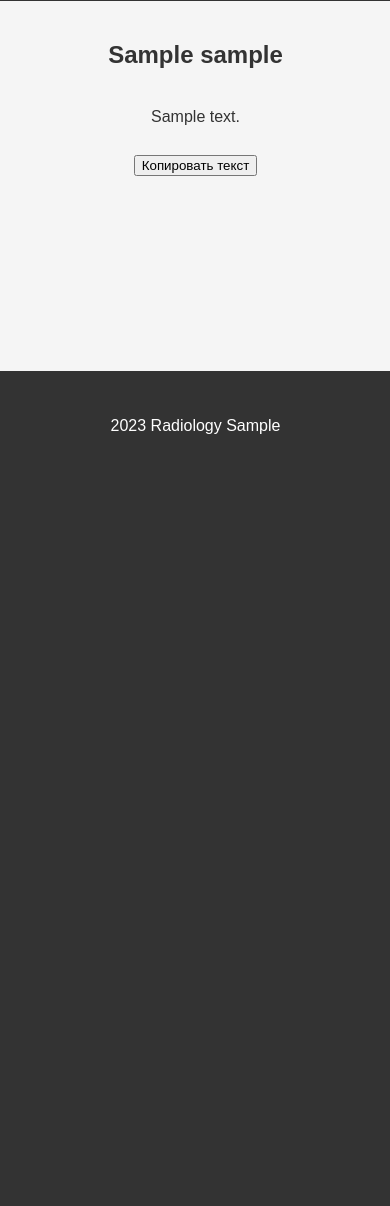
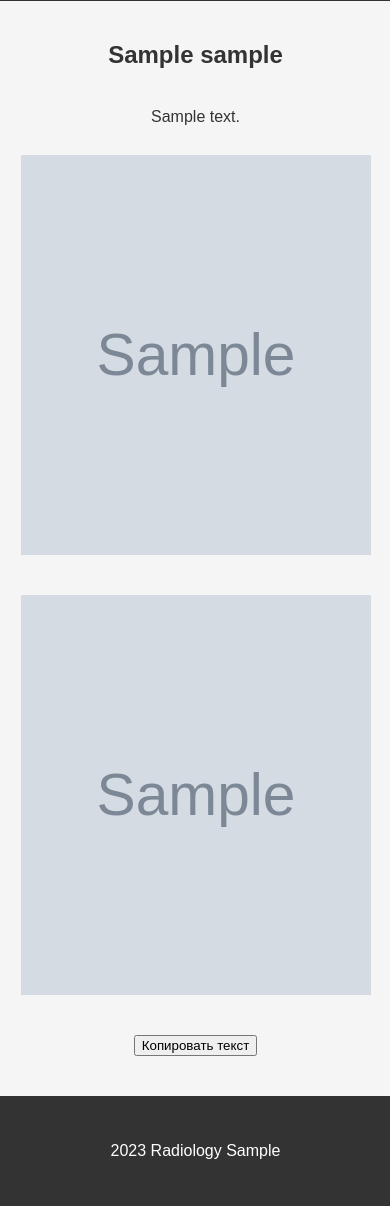
Before and after one commit to expiratory/radiology_sample, a Django app: template radiology_sample/templates/sample/get_defined_sample.html in a window 390 px wide. Shown: the part 363-1569 px from the top of the page. Before the commit the page ends 797 px from the top, so only its background shows below. Run offline with Django 4.2, Linux system fonts and the light colour scheme; the template is opened without the code that fills it: values that come from a table or form of the project are taken from there, others are empty; tables that the repository leaves empty hold one stand-in row (values such as "Sample post"); grey boxes marked "Sample" are stand-in pictures.

Commit message:
added images upload to samples (optionally)

```diff
--- a/radiology_sample/sample/models.py
+++ b/radiology_sample/sample/models.py
@@ -35,3 +35,5 @@ class Sample(models.Model):
                                           choices=REGION_OF_INTEREST_CHOICES, default="", blank=False, null=False)
     specialization = models.CharField(verbose_name='Специализация', max_length=50, choices=SPECIALIZATION_CHOICES,
                                       default="", blank=False, null=False)
+    image = models.ImageField(blank=True, null=True, verbose_name='Изображение')
+    additional_image = models.ImageField(blank=True, null=True, verbose_name='Дополнительное изображение')
--- a/radiology_sample/sample/serializers.py
+++ b/radiology_sample/sample/serializers.py
@@ -7,4 +7,5 @@ class SampleSerializer(serializers.ModelSerializer):
     class Meta:
         model = Sample
         fields = ('title', 'text', 'datetime_of_creation', 'datetime_of_change',
-                  'modality', 'region_of_interest', 'specialization')
+                  'modality', 'region_of_interest', 'specialization', 'image',
+                  'additional_image')
--- a/radiology_sample/static_dev/sample/styles.css
+++ b/radiology_sample/static_dev/sample/styles.css
@@ -219,6 +219,21 @@ h1 {
     justify-content: center;
 }
 
+.defined-images {
+    display: grid;
+    grid-template-columns: repeat(2, 1fr);
+    justify-items: center;
+    padding-bottom: 40px;
+}
+
+@media (max-width: 770px) {
+    .defined-images {
+        grid-template-columns: none;
+        grid-template-rows: repeat(2, 1fr);
+        gap: 40px;
+    }
+}
+
 @media (max-width: 890px) {
     .sample-table-laptop {
         display: none;
--- a/radiology_sample/templates/sample/get_defined_sample.html
+++ b/radiology_sample/templates/sample/get_defined_sample.html
@@ -6,6 +6,24 @@
     <h2 class="centered-text">{{ defined_sample.title }}</h2>
     <div class="description__container">
         <p class="description__text" id="descriptionText">{{ defined_sample.text }}</p>
+    </div>
+    <div class="defined-images">
+        {% if defined_sample.image %}
+            <img
+              src="{{ defined_sample.image }}"
+              alt="main image"
+              width="350"
+              height="400"
+            >
+        {% endif %}
+        {% if defined_sample.additional_image %}
+            <img
+              src="{{ defined_sample.additional_image }}"
+              alt="additional image"
+              width="350"
+              height="400"
+            >
+        {% endif %}
     </div>
     <div class="center-container">
         <button id="copyButton" onclick="copyToClipboard()">Копировать текст</button>
```
Also changed, not shown: radiology_sample/sample/migrations/0002_sample_image.py (added), radiology_sample/sample/migrations/0003_sample_additional_image_alter_sample_image.py (added).
